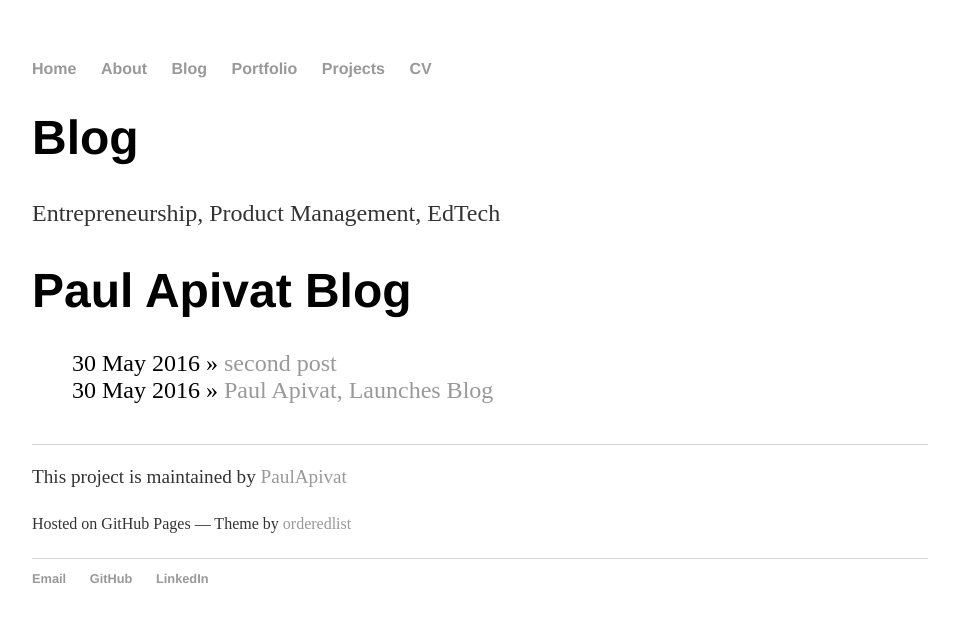
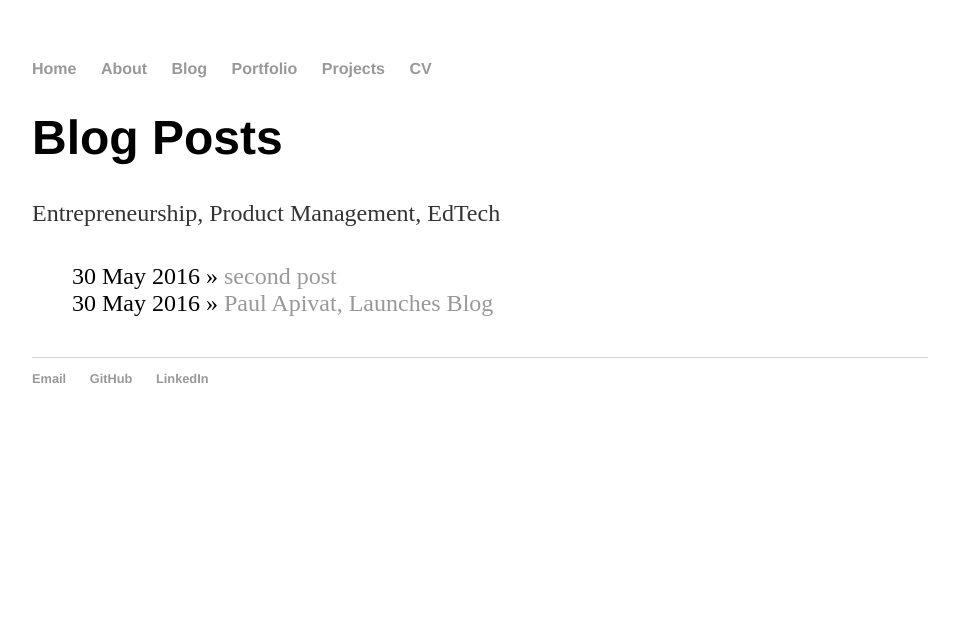
Before and after one commit to PaulApivat/blog, a Jekyll site: the page built from index.html, in a window 1280 px wide. Shown: the top 622 px of the page, without its empty margins (160-1119 px from the left). Built offline with Jekyll 4.4.1, drawn with Linux system fonts in a browser that asks for light colours.

Commit message:
minor edits

```diff
--- a/index.html
+++ b/index.html
@@ -1,6 +1,6 @@
 ---
 layout: default
-title: Paul Apivat Blog
+title:
 ---
 
 
@@ -25,7 +25,7 @@
   <body>
     <div class="wrapper">
       <header>
-        <h1>Blog</h1>
+        <h1>Blog Posts</h1>
         <p>Entrepreneurship, Product Management, EdTech </p>
       </header>
 
@@ -45,12 +45,9 @@
     {% endfor %}
   </ul>
 
-      <footer>
-        <p>This project is maintained by <a href="https://github.com/PaulApivat">PaulApivat</a></p>
-        <p><small>Hosted on GitHub Pages &mdash; Theme by <a href="https://github.com/orderedlist">orderedlist</a></small></p>
-      </footer>
+
     </div>
-    <script src="javascripts/scale.fix.js"></script>
+
 
   </body>
 </html>
```
